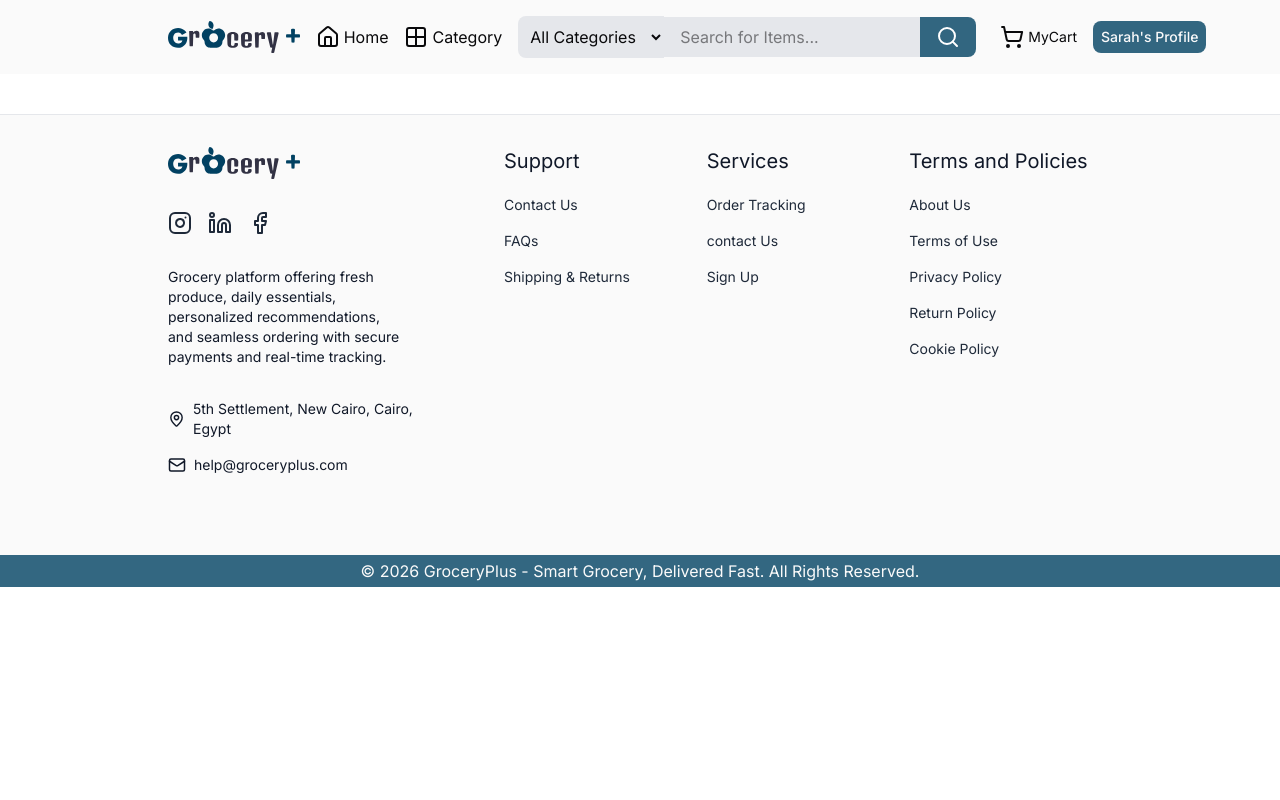
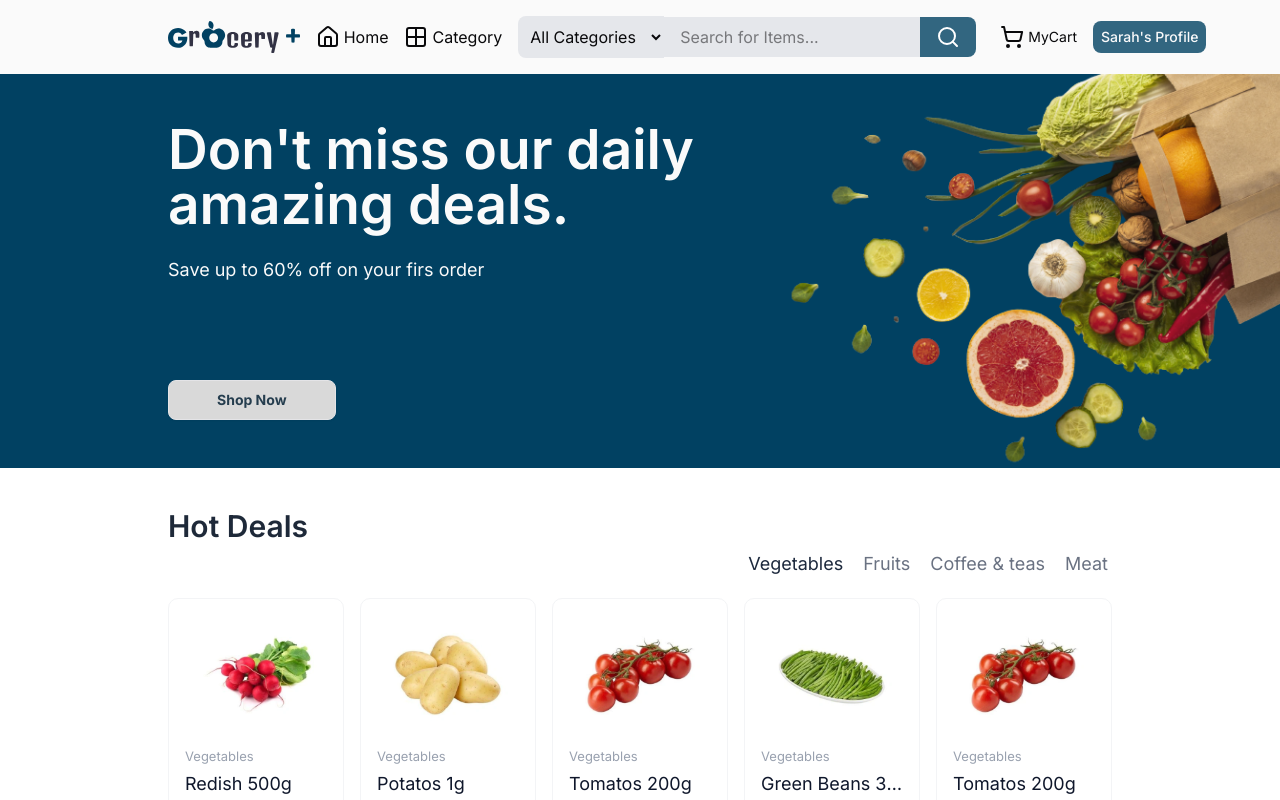
Before and after one commit to Abdulrahmanfawzy/grocery-R10-team-1, a React (Vite) app: page / in a window 1280 px wide. Shown: the top 800 px of the page. Built offline with nearby package versions, Linux system fonts and the light colour scheme.

Commit message:
Adding the home page in the App.tsx component, remove the addition margin in the MainLayout componnet and some change in the hero section

```diff
--- a/src/App.tsx
+++ b/src/App.tsx
@@ -17,6 +17,7 @@ import Support from "./pages/profile/Support";
 import Settings from "./pages/profile/Settings";
 import ProtectedRoute from "./components/common/ProtectedRoute/ProtectedRoute";
 import CategoryPage from "./pages/Category/CategoryPage";
+import Home from "./pages/Home";
 
 function App() {
   const routers = createBrowserRouter([
@@ -24,6 +25,10 @@ function App() {
       path: "/",
       element: <MainLayout />,
       children: [
+        {
+          path: "/",
+          element: <Home />,
+        },
         {
           path: "category",
           element: <CategoryPage />,
--- a/src/components/home/Sections/HeroSection.tsx
+++ b/src/components/home/Sections/HeroSection.tsx
@@ -6,7 +6,7 @@ const HeroSection = () => {
       <div className="max-w-5xl 2xl:max-w-6xl mx-auto ">
         <div className=" py-12 px-10 flex-1  space-y-24">
           <div>
-            <h1 className="text-[55px] max-w-[600px] font-semibold mb-6 text-balance leading-none">
+            <h1 className="text-[44px] sm:text-[55px] max-w-[600px] font-semibold mb-6 text-balance leading-none">
               Don't miss our daily amazing deals.
             </h1>
             <p className="text-lg ">Save up to 60% off on your firs order</p>
@@ -14,7 +14,7 @@ const HeroSection = () => {
           <Button
             variant="outline"
             size="lg"
-            className="px-12 text-[#253D4E] font-bold bg-[#D9D9D9] hover:bg-gray-300"
+            className="px-12 text-[#253D4E] font-bold bg-[#D9D9D9] hover:bg-white"
           >
             Shop Now
           </Button>
--- a/src/components/layout/MainLayout.tsx
+++ b/src/components/layout/MainLayout.tsx
@@ -6,7 +6,7 @@ function MainLayout() {
   return (
     <div>
       <Navbar />
-      <div className="mt-10">
+      <div>
         <Outlet />
       </div>
       <Footer />
```
